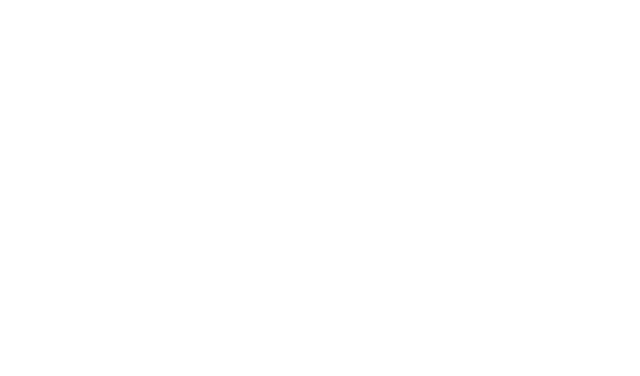
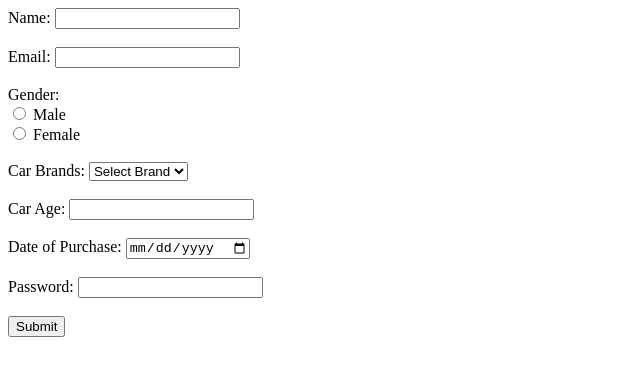
Before and after one commit to acciojob/car-insurance-form-arifahmad207, a website: page main.html in a window 1280 px wide. Shown: the whole page, without its empty margins (0-640 px from the left). Drawn offline with Linux system fonts and the light colour scheme.

Commit message:
created a submission

```diff
--- a/main.html
+++ b/main.html
@@ -7,6 +7,39 @@
 </head>
 
 <body>
+	<form action="" method="">
+      <label for="name">Name:</label>
+      <input type="text" id="name" name="name" required><br><br>
+
+	  <label for="email">Email:</label>
+  <input type="email" id="email" name="email" required><br><br>
+
+  <label for="gender">Gender:</label><br>
+  <input type="radio" id="male" name="gender" value="male" required>
+  <label for="male">Male</label><br>
+  <input type="radio" id="female" name="gender" value="female" required>
+  <label for="female">Female</label><br><br>
+
+  <label for="cars">Car Brands:</label>
+  <select id="cars" name="cars" required>
+    <option value="">Select Brand</option>
+    <option value="BMW">BMW</option>
+    <option value="Audi">Audi</option>
+    <option value="Mercedes">Mercedes</option>
+  </select><br><br>
+
+  <label for="carage">Car Age:</label>
+  <input type="text" id="carage" name="carage" required><br><br>
+
+  <label for="dop">Date of Purchase:</label>
+  <input type="date" id="dop" name="dop" required><br><br>
+
+  <label for="password">Password:</label>
+  <input type="password" id="password" name="password" required><br><br>
+
+  <input type="submit" value="Submit">
+</form>
+
 	<!-- the entire body must be written by student -->
     <script type="text/javascript" src="./script.js">
 </script>
```
